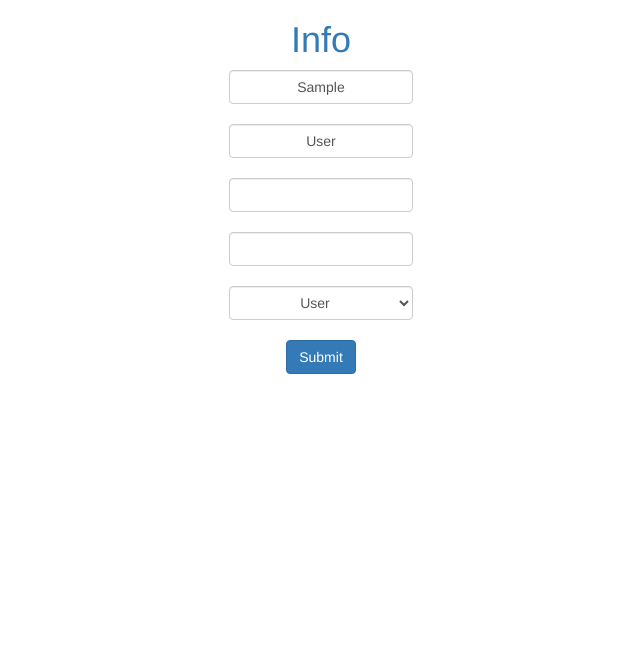
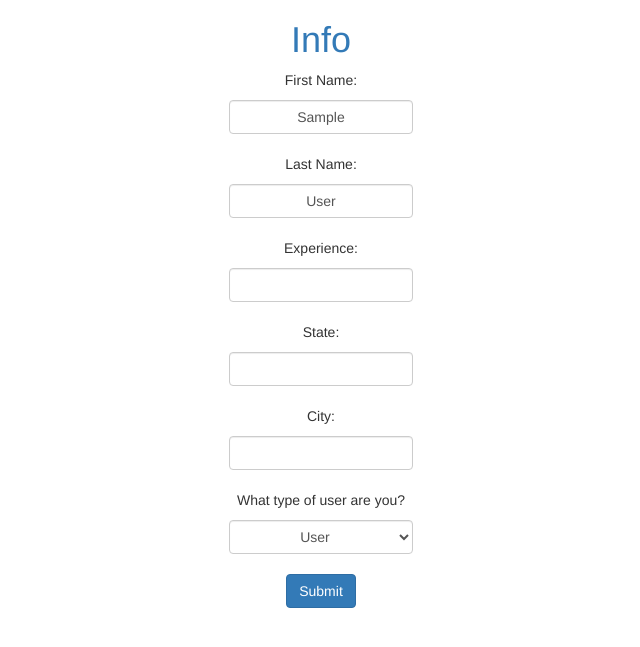
Before and after one commit to hassantsyed/healthSite, a Django app: page /accounts/info/ in a window 1280 px wide. Shown: the top 647 px of the page, without its empty margins (319-959 px from the left). Run offline with Django 3.2, Linux system fonts and the light colour scheme; the visitor is signed in with stand-in values (Sample User, id 1); some libraries are stand-ins or nearby versions.

Commit message:
cleaning up forms

```diff
--- a/train/accounts/models.py
+++ b/train/accounts/models.py
@@ -4,7 +4,8 @@ from datetime import datetime
 # Create your models here.
 class User(AbstractUser):
     experience = models.TextField(max_length=300)
-    location = models.TextField(max_length=100)
+    state = models.TextField(max_length=100, default="")
+    city = models.TextField(max_length=100, default="")
     EXPERTISE = (('NUTRITION','Nutritionist'), ('TRAIN', 'Personal Trainer'), ('MD', 'Doctor'), ('User', 'User'))
     area = models.CharField(max_length=15, choices=EXPERTISE, default='User')
     group = models.ManyToManyField('self', blank=True)
--- a/train/accounts/templates/accounts/info.html
+++ b/train/accounts/templates/accounts/info.html
@@ -18,11 +18,17 @@ btn-toolbar{
                 {%if error%}
                   <h5>{{error}}</h5>
                 {%endif%}
-
+                <p class="text-center">First Name:</p>
                 <input class="form-control text-center" type="text" value="{{user.first_name}}" name='first_name'></input><br>
+                <p class="text-center">Last Name:</p>
                 <input class="form-control text-center" type="text" value="{{user.last_name}}" name='last_name'></input><br>
+                <p class="text-center">Experience:</p>
                 <input class="form-control text-center" type="text" value="{{user.experience}}" name='experience'></input><br>
-                <input class="form-control text-center" type="text" value="{{user.location}}" name='location'></input><br>
+                <p class="text-center">State:</p>
+                <input class="form-control text-center" type="text" value="{{user.state}}" name='state'></input><br>
+                <p class="text-center">City:</p>
+                <input class="form-control text-center" type="text" value="{{user.city}}" name='city'></input><br>
+                <p class="text-center">What type of user are you?</p>
                 <select class="form-control text-center" name="selection">
                   <option class="text-center">User</option>
                   <option>Personal Trainer</option>
--- a/train/accounts/templates/accounts/login.html
+++ b/train/accounts/templates/accounts/login.html
@@ -9,11 +9,14 @@
         <div class="col-sm-2 col-sm-offset-5">
             <form method="POST" action="{%url 'login'%}">
                 {% csrf_token %}
+
                 <h1 class="text-center text-primary">Login</h1>
                 {%if error%}
                 <h5>{{error}}</h5>
                 {%endif%}
+                <p class="text-center">Username:</p>
                 <input class="form-control text-center" type="text" placeholder="Username" name='username'></input><br>
+                <p class="text-center">Password:</p>
                 <input class="form-control text-center" type="password" placeholder="Password" name='password'></input><br>
                 <div class="text-center">
                     <button class="btn btn-primary center">Login</button>
--- a/train/accounts/views.py
+++ b/train/accounts/views.py
@@ -48,7 +48,8 @@ def info(request):
     if request.method =="POST":
         user = request.user
         user.experience = request.POST['experience']
-        user.location = request.POST['location']
+        user.city = request.POST['city']
+        user.state = request.POST['state']
         user.first_name = request.POST['first_name']
         user.last_name = request.POST['last_name']
         area = {'Personal Trainer':'TRAIN', 'Nutritionist':'NUTRITION' , 'Doctor': 'MD', 'User':'User'}
@@ -58,7 +59,7 @@ def info(request):
         user.save()
         return redirect ('profile')
     else:
-        return render(request, 'accounts/info.html', {'experience': request.user.experience, 'location':request.user.location})
+        return render(request, 'accounts/info.html', {'experience': request.user.experience})
 
 def logoutview(request):
     logout(request)
--- a/train/teams/templates/teams/weight.html
+++ b/train/teams/templates/teams/weight.html
@@ -76,7 +76,11 @@ button.addEventListener("click", function(){
     return;
   }
   dataArray[index] = weight;
-  myLineChart.data.labels[index] = myLineChart.data.labels[curr]+1;
+  if(index==0){
+      myLineChart.data.labels[index] = 1;
+  }else{
+    myLineChart.data.labels[index] = myLineChart.data.labels[curr]+1;
+  }
   myLineChart.update();
   makeModel(weight);
 });
```
Also changed, not shown: train/accounts/migrations/0009_auto_20170316_1618.py (added), train/accounts/migrations/0010_auto_20170316_1633.py (added), 1 other file.
